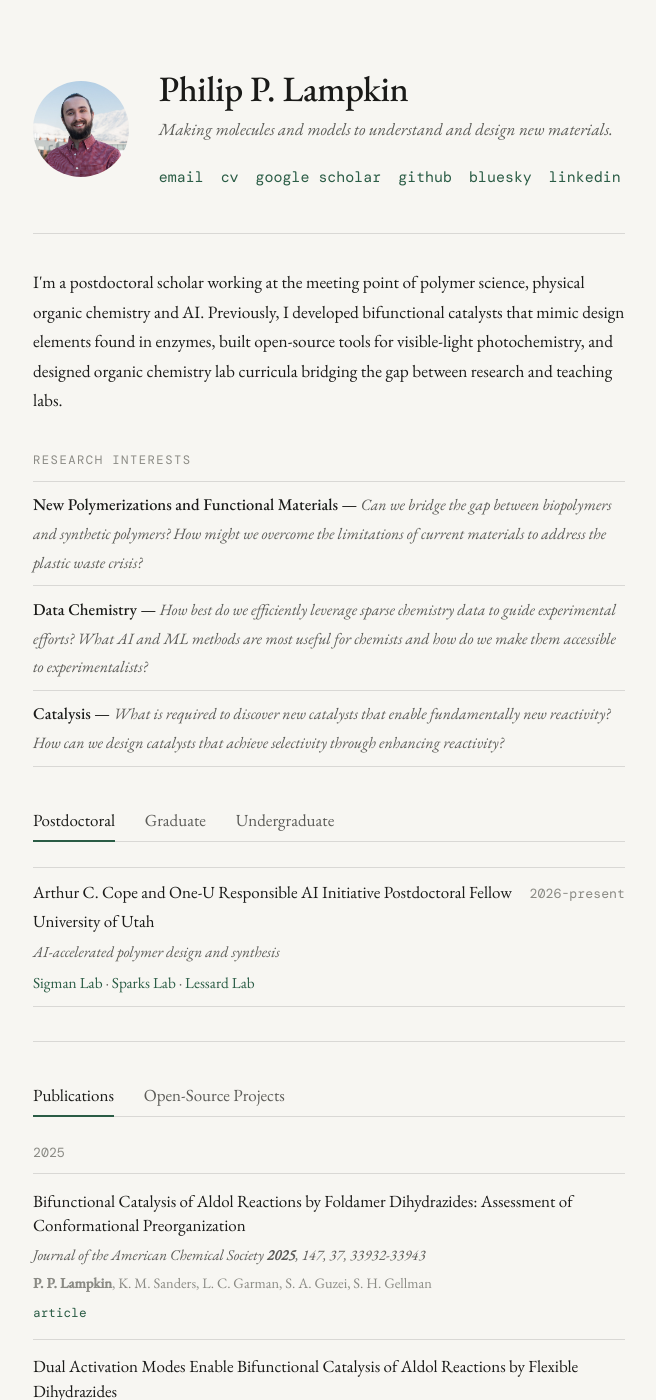
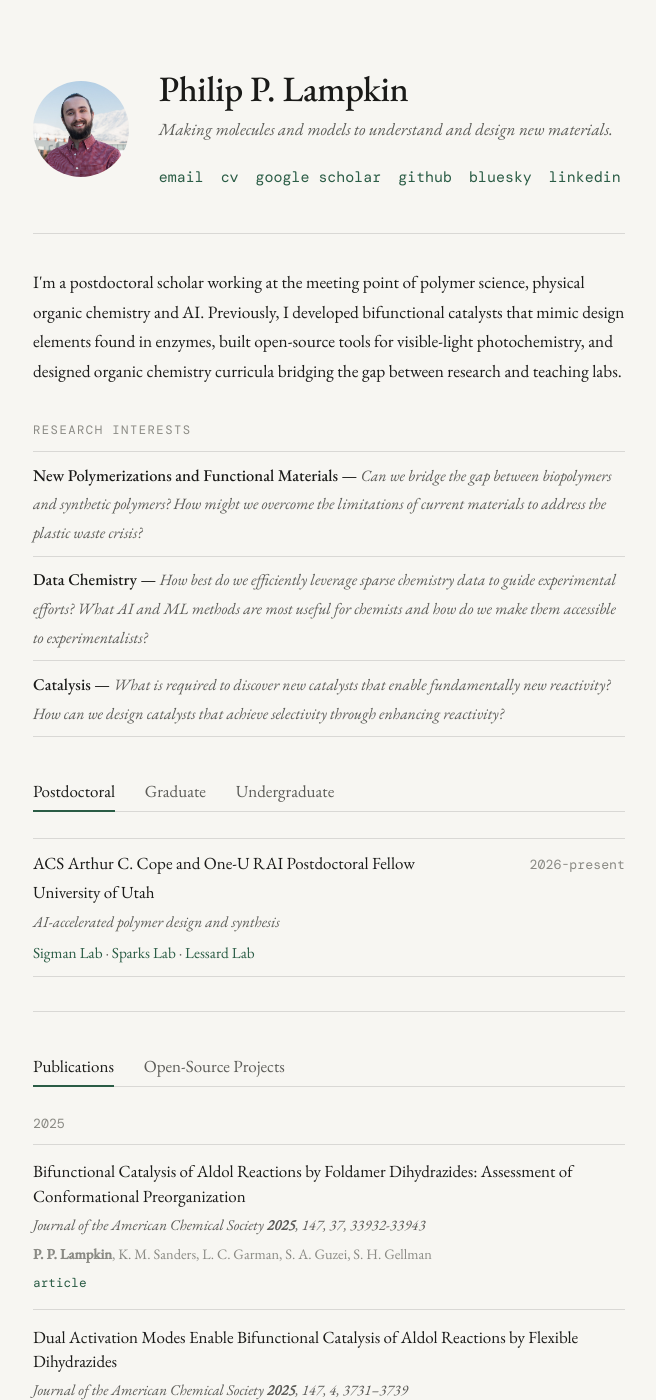
Before and after one commit to plampkin/plampkin.github.io, a Jekyll site: the page built from index.html, in a window 1280 px wide and 1400 px high. Shown: the whole window, without its empty margins (311-967 px from the left). Built offline with Jekyll 4.4.1, drawn with Linux system fonts in a browser that asks for light colours.

Commit message:
updated content again

```diff
--- a/_config.yml
+++ b/_config.yml
@@ -15,7 +15,7 @@ bio: >
   I'm a postdoctoral scholar working at the meeting point of polymer science, physical organic
   chemistry and AI. Previously, I developed bifunctional catalysts that mimic design elements
   found in enzymes, built open-source tools for visible-light photochemistry, and designed
-  organic chemistry lab curricula bridging the gap between research and teaching labs.
+  organic chemistry curricula bridging the gap between research and teaching labs.
 
 # Header links (shown as the small monospace row under your name).
 # Add, remove, or reorder freely.
@@ -35,7 +35,7 @@ links:
 
 # Current position line
 position:
-  title: Arthur C. Cope and One-U Responsible AI Initiative Postdoctoral Fellow
+  title: ACS Arthur C. Cope and One-U RAI Postdoctoral Fellow
   institution: University of Utah
   years: "2026-present"
   focus: "AI-accelerated polymer design and synthesis"
```
